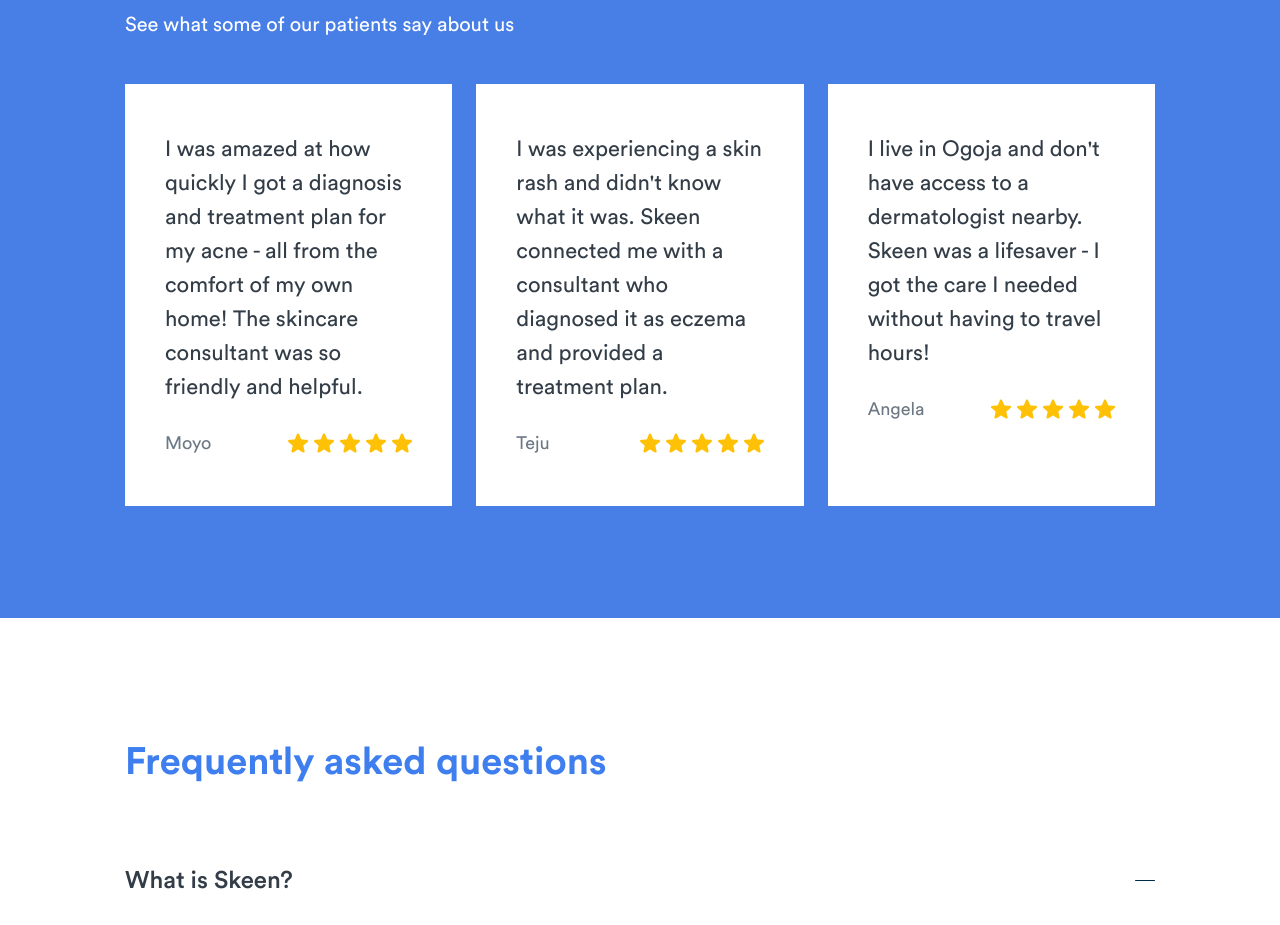
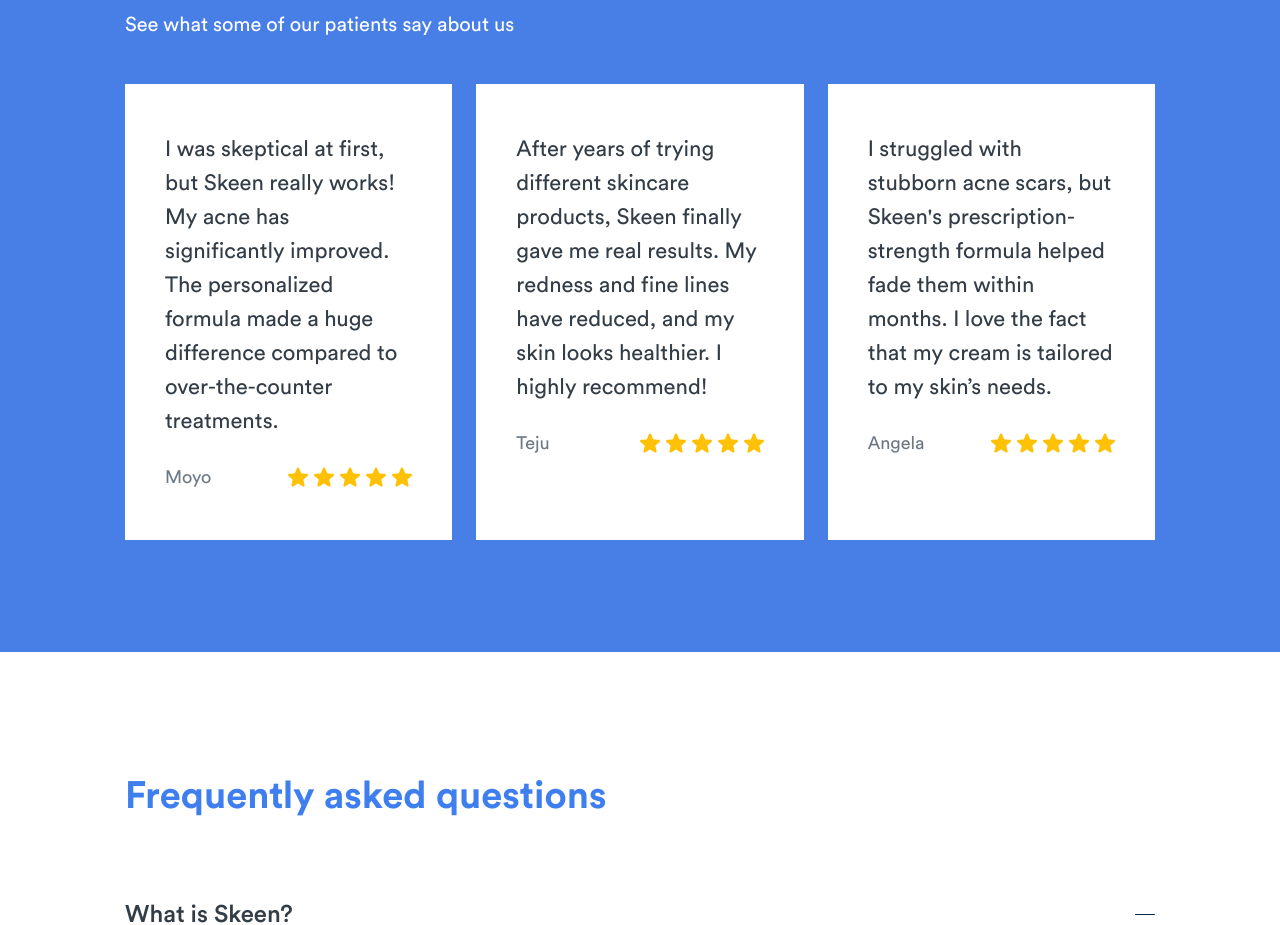
Before and after one commit to georgeanya/skeen-web, a Next.js app: page / in a window 1280 px wide. Shown: the part 5440-6365 px from the top of the page. Built offline with nearby package versions, Linux system fonts and the light colour scheme.

Commit message:
updated user reviews

```diff
--- a/components/section6.tsx
+++ b/components/section6.tsx
@@ -14,9 +14,7 @@
       <div className="grid md:grid-cols-3 grid-cols-1 md:grid-rows-1 gap-5 md:gap-6 mt-10 md:mt-12">
         <div className="md:px-10 md:py-12 px-5 py-8 bg-white">
           <p className="text-[18px] leading-[26px] md:text-[22px] md:leading-[34px] text-[#333D47]">
-            I was amazed at how quickly I got a diagnosis and treatment plan for
-            my acne - all from the comfort of my own home! The skincare
-            consultant was so friendly and helpful.
+          I was skeptical at first, but Skeen really works! My acne has significantly improved. The personalized formula made a huge difference compared to over-the-counter treatments.
           </p>
           <div className="flex justify-between items-center mt-6">
             <p className="md:text-[18px] md:leading-[30px] text-[16px] leading-[20px] text-[#6C7884] ">
@@ -27,9 +25,7 @@
         </div>
         <div className="md:px-10 md:py-12 px-5 py-8 bg-white">
           <p className="text-[18px] leading-[26px] md:text-[22px] md:leading-[34px] text-[#333D47]">
-            I was experiencing a skin rash and didn&apos;t know what it was.
-            Skeen connected me with a consultant who diagnosed it as eczema and
-            provided a treatment plan.
+          After years of trying different skincare products, Skeen finally gave me real results. My redness and fine lines have reduced, and my skin looks healthier. I highly recommend!
           </p>
           <div className="flex justify-between items-center mt-6">
             <p className="md:text-[18px] md:leading-[30px] text-[16px] leading-[20px] text-[#6C7884] ">
@@ -40,9 +36,7 @@
         </div>
         <div className="md:px-10 md:py-12 px-5 py-8 bg-white">
           <p className="text-[18px] leading-[26px] md:text-[22px] md:leading-[34px] text-[#333D47]">
-            I live in Ogoja and don&apos;t have access to a dermatologist
-            nearby. Skeen was a lifesaver - I got the care I needed without
-            having to travel hours!
+          I struggled with stubborn acne scars, but Skeen's prescription-strength formula helped fade them within months. I love the fact that my cream is tailored to my skin’s needs.
           </p>
           <div className="flex justify-between items-center mt-6">
             <p className="md:text-[18px] md:leading-[30px] text-[16px] leading-[20px] text-[#6C7884] ">
```
